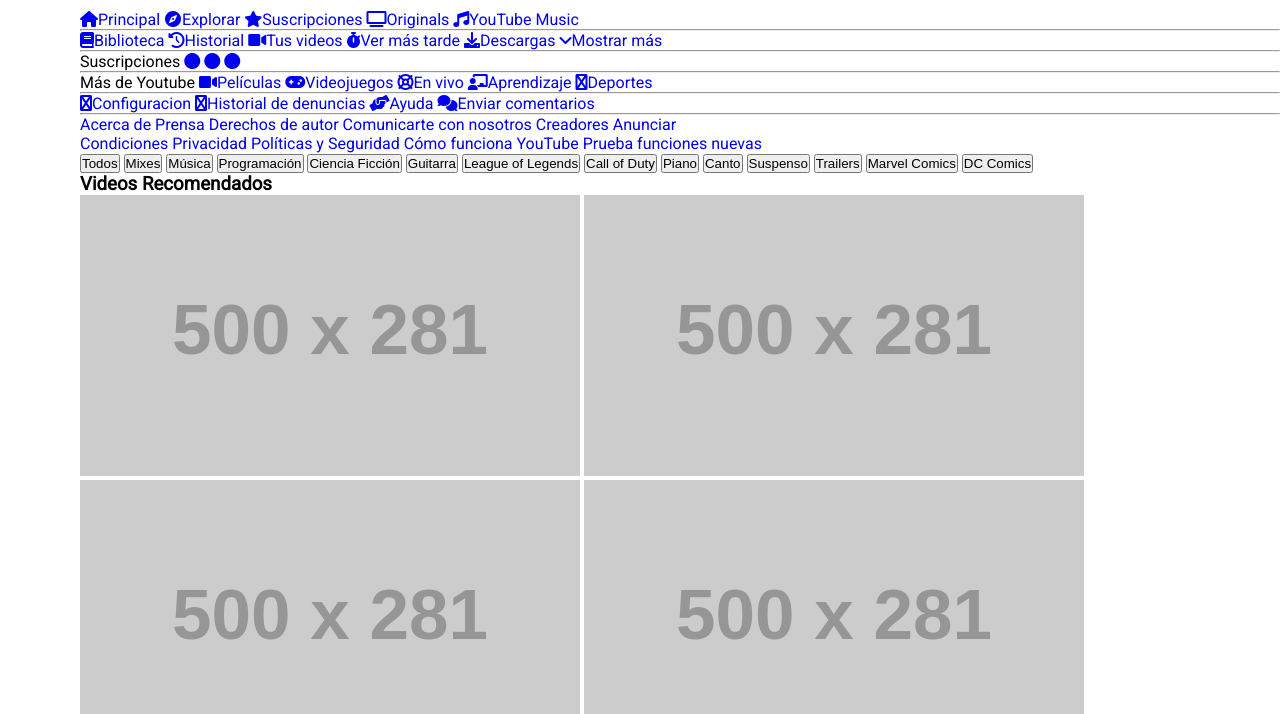
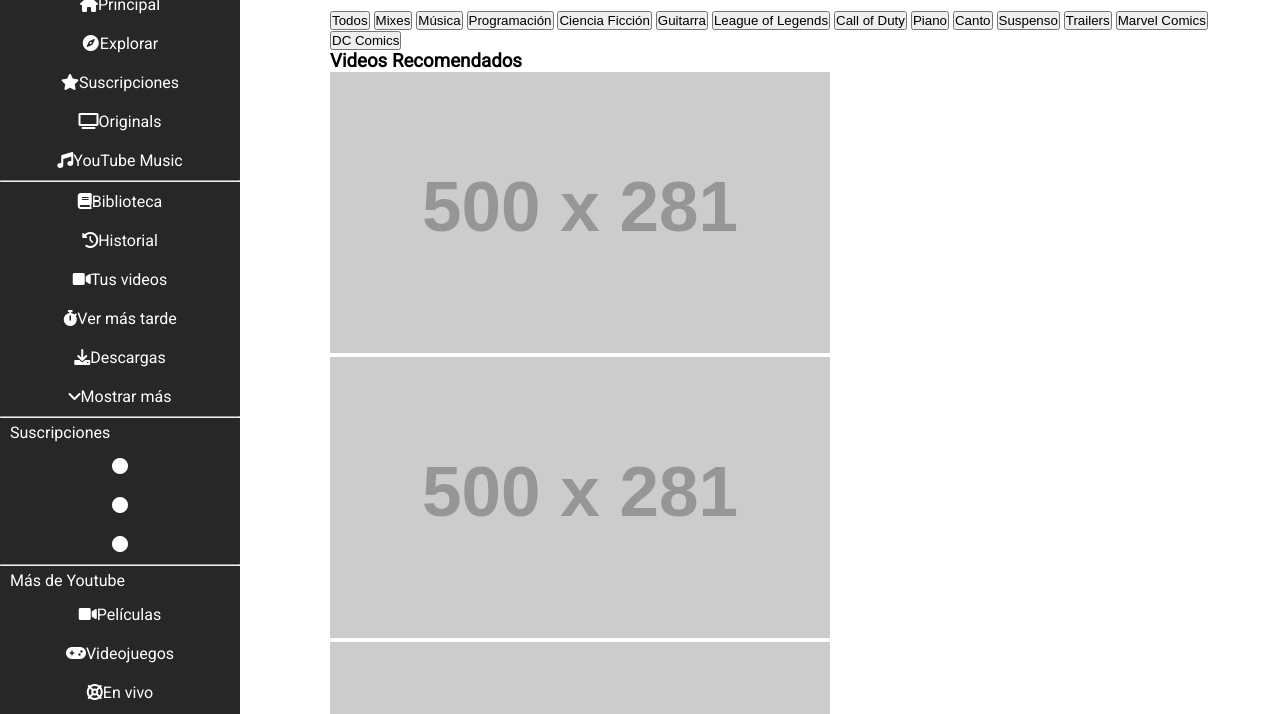
Before and after one commit to JoelPallero/Youtube, a plain HTML site: page index.html in a window 1280 px wide. Shown: the part 70-784 px from the top of the page. Drawn offline with Linux system fonts and the light colour scheme; placeholder pictures from the web are drawn by us.

Commit message:
Se comienza a trbajar en el sidebar

```diff
--- a/css/styles.css
+++ b/css/styles.css
@@ -145,3 +145,61 @@ body{
 	align-content: center;
 	margin: 18px 20px 10px;
 }
+
+
+/* Empezamos con el sidebar */
+
+.sidebar {
+	display: flex;
+	position: fixed;
+	width: 240px;
+	height: 100%;
+	flex-direction: column;
+	padding: 0;
+	margin: 0;
+	top: 55px;
+	left: 0;
+	background-color: black;
+	align-content: center;
+	justify-content: space-between;
+    overflow: hidden;
+    overflow-y: scroll;
+	background-color: rgb(39, 39, 39);
+}
+
+/*Chrome, Safari y Opera*/
+.sidebar::-webkit-scrollbar{
+    display: none;
+}
+
+/*Firefox, Explorer, Edge*/
+.sidebar{
+    -ms-overflow-style: none;
+    scrollbar-width: none;
+}
+
+.sidebar a{
+	padding: 5px 10px;
+	align-self: center;
+	height: 30px;
+	border: 1px black;
+}
+
+.sidebar a, label{
+	display: block;
+	color: #ccc;
+	margin: 5px 10px;
+	font-family: 'Roboto', 'Sans-serif';
+	color: white;
+}
+
+
+
+
+/*  Fin Sidebar */
+
+
+
+.main{
+	margin: 40px 0 0 250px;
+}
```
